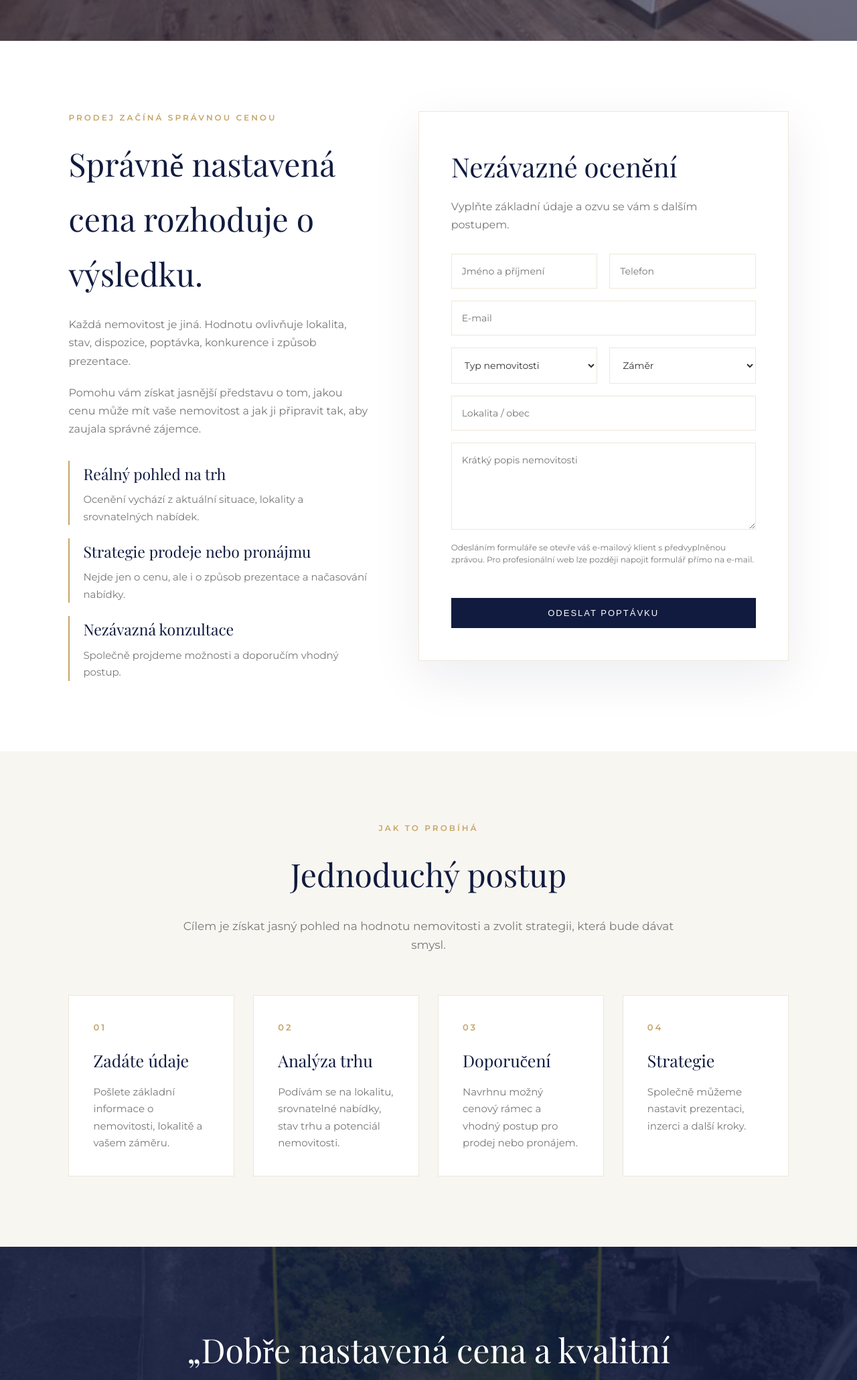
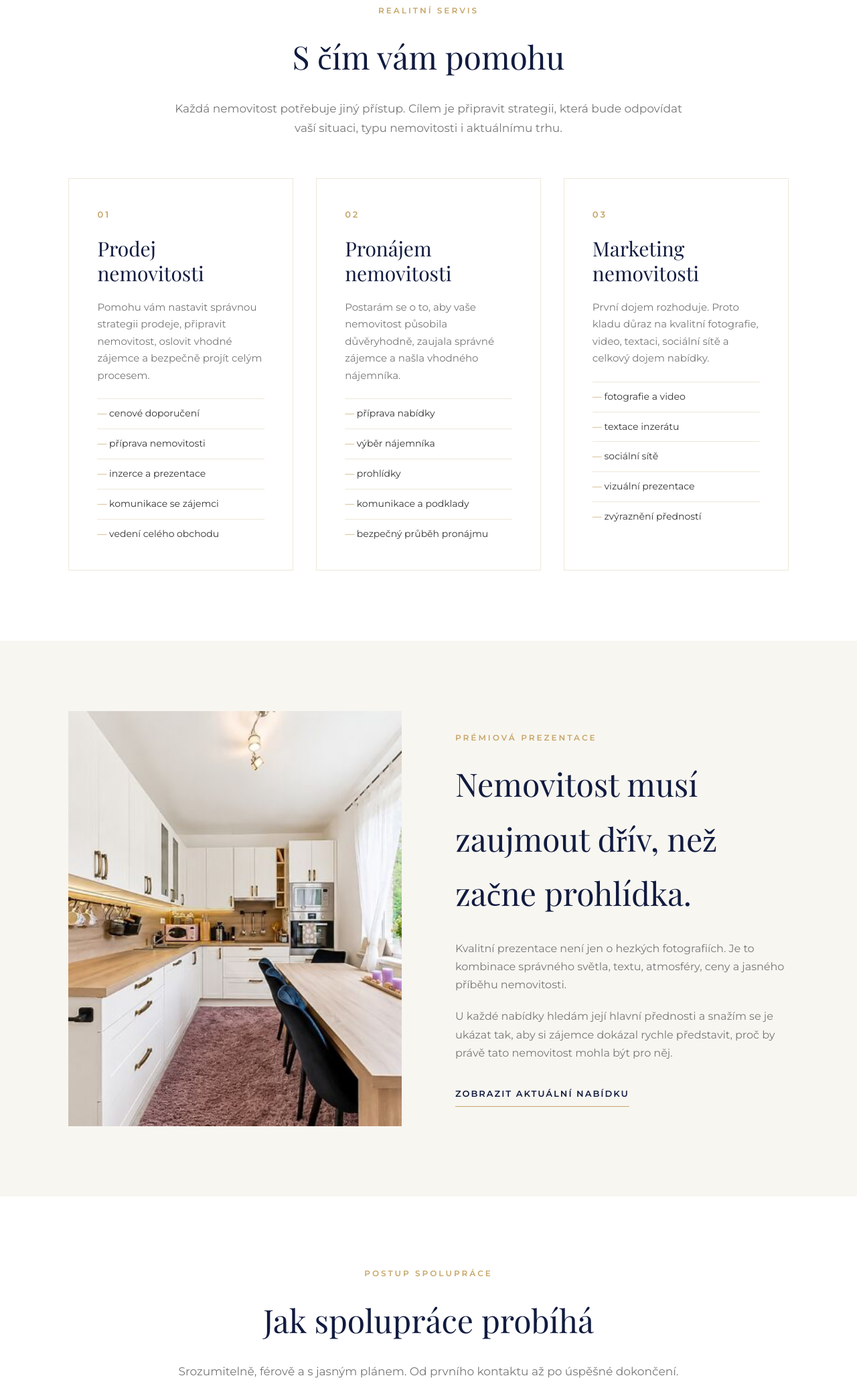
Before and after one commit to takashitadag/Kamila, a plain HTML site: page sluzby.html in a window 1280 px wide. Shown: the part 739-2800 px from the top of the page at 67% size. Drawn offline with nearby package versions, Linux system fonts and the light colour scheme.

Commit message:
Update sluzby.html

```diff
--- a/sluzby.html
+++ b/sluzby.html
@@ -4,7 +4,7 @@
 <meta charset="UTF-8">
 <meta name="viewport" content="width=device-width, initial-scale=1.0">
 
-<title>Ocenění nemovitosti | Kamila Kopřivová</title>
+<title>Služby | Kamila Kopřivová</title>
 
 <link href="https://fonts.googleapis.com/css2?family=Montserrat:wght@300;400;500;600&family=Playfair+Display:wght@400;500&display=swap" rel="stylesheet">
 
@@ -134,11 +134,11 @@ top:8px;
 }
 
 .hero{
-height:100vh;
-min-height:720px;
+height:80vh;
+min-height:640px;
 background:
 linear-gradient(rgba(17,27,63,.58),rgba(17,27,63,.58)),
-url("images/IMG_1011.png") center/cover;
+url("images/IMG_1008.jpeg") center/cover;
 display:flex;
 align-items:center;
 justify-content:center;
@@ -173,56 +173,6 @@ text-transform:uppercase;
 font-weight:300;
 }
 
-.hero-buttons{
-margin-top:44px;
-display:flex;
-justify-content:center;
-gap:18px;
-flex-wrap:wrap;
-}
-
-.btn{
-display:inline-block;
-padding:15px 32px;
-text-decoration:none;
-font-size:13px;
-letter-spacing:2px;
-text-transform:uppercase;
-font-weight:500;
-transition:.35s;
-border:none;
-cursor:pointer;
-}
-
-.btn-primary{
-background:white;
-color:var(--navy);
-}
-
-.btn-primary:hover{
-background:var(--gold-light);
-}
-
-.btn-dark{
-background:var(--navy);
-color:white;
-}
-
-.btn-dark:hover{
-background:var(--gold);
-}
-
-.btn-outline{
-border:1px solid white;
-color:white;
-background:transparent;
-}
-
-.btn-outline:hover{
-background:white;
-color:var(--navy);
-}
-
 section{
 padding:105px 8%;
 }
@@ -252,109 +202,137 @@ color:var(--muted);
 font-size:17px;
 }
 
-.valuation-section{
+.services{
 display:grid;
-grid-template-columns:0.9fr 1.1fr;
-gap:70px;
-align-items:start;
+grid-template-columns:repeat(3,1fr);
+gap:34px;
 }
 
-.valuation-text h2{
-font-size:48px;
-color:var(--navy);
+.service{
+background:white;
+border:1px solid var(--border);
+padding:42px;
+transition:.35s;
+}
+
+.service:hover{
+transform:translateY(-6px);
+box-shadow:0 24px 60px rgba(17,27,63,.08);
+}
+
+.service-number{
+color:var(--gold);
+font-size:13px;
+letter-spacing:3px;
+text-transform:uppercase;
+font-weight:600;
 margin-bottom:22px;
 }
 
-.valuation-text p{
-color:var(--muted);
-margin-bottom:20px;
-font-size:16px;
+.service h3{
+font-size:30px;
+color:var(--navy);
+line-height:1.25;
+margin-bottom:18px;
 }
 
-.benefits{
-margin-top:34px;
-display:grid;
-gap:20px;
-}
-
-.benefit{
-border-left:2px solid var(--gold);
-padding-left:20px;
-}
-
-.benefit h3{
-font-size:23px;
-color:var(--navy);
-margin-bottom:6px;
-}
-
-.benefit p{
-margin:0;
+.service p{
+color:var(--muted);
+margin-bottom:22px;
 font-size:15px;
 }
 
-.form-box{
-background:var(--white);
-border:1px solid var(--border);
-box-shadow:0 24px 70px rgba(17,27,63,.08);
-padding:48px;
+.service ul{
+list-style:none;
+display:grid;
+gap:10px;
 }
 
-.form-box h2{
-font-size:40px;
-color:var(--navy);
-margin-bottom:12px;
+.service li{
+color:var(--text);
+font-size:14px;
+border-top:1px solid var(--border);
+padding-top:10px;
 }
 
-.form-box p{
-color:var(--muted);
-margin-bottom:30px;
+.service li::before{
+content:"— ";
+color:var(--gold);
 }
 
-form{
+.presentation{
+background:var(--soft);
 display:grid;
-gap:18px;
+grid-template-columns:1fr 1fr;
+gap:80px;
+align-items:center;
 }
 
-.form-row{
-display:grid;
-grid-template-columns:1fr 1fr;
-gap:18px;
+.presentation-image{
+height:620px;
+overflow:hidden;
 }
 
-input,
-select,
-textarea{
+.presentation-image img{
 width:100%;
-padding:16px 15px;
-border:1px solid var(--border);
-font-family:"Montserrat",sans-serif;
-font-size:14px;
-color:var(--text);
-background:white;
-outline:none;
-transition:.3s;
+height:100%;
+object-fit:cover;
 }
 
-textarea{
-min-height:130px;
-resize:vertical;
+.presentation-text .section-label,
+.presentation-text .section-title{
+text-align:left;
 }
 
-input:focus,
-select:focus,
-textarea:focus{
-border-color:var(--gold);
+.presentation-text .section-title{
+margin-bottom:28px;
 }
 
-.form-note{
-font-size:12px;
+.presentation-text p{
 color:var(--muted);
-line-height:1.5;
+margin-bottom:20px;
+}
+
+.btn{
+display:inline-block;
+padding:15px 32px;
+text-decoration:none;
+font-size:13px;
+letter-spacing:2px;
+text-transform:uppercase;
+font-weight:500;
+transition:.35s;
+}
+
+.btn-dark{
+background:var(--navy);
+color:white;
+}
+
+.btn-dark:hover{
+background:var(--gold);
+}
+
+.clean-btn{
+display:inline-block;
+color:var(--navy);
+text-decoration:none;
+letter-spacing:2px;
+text-transform:uppercase;
+font-size:13px;
+font-weight:600;
+border-bottom:1px solid var(--gold);
+padding-bottom:8px;
+transition:.3s;
+margin-top:16px;
+}
+
+.clean-btn:hover{
+color:var(--gold);
 }
 
 .process{
-background:var(--soft);
+background:white;
 }
 
 .steps{
@@ -364,9 +342,9 @@ gap:28px;
 }
 
 .step{
-background:white;
 border:1px solid var(--border);
 padding:36px;
+background:white;
 }
 
 .step-number{
@@ -389,7 +367,7 @@ color:var(--muted);
 font-size:15px;
 }
 
-.quote{
+.cta{
 background:
 linear-gradient(rgba(17,27,63,.82),rgba(17,27,63,.82)),
 url("images/IMG_1014.png") center/cover;
@@ -398,47 +376,20 @@ text-align:center;
 padding:120px 8%;
 }
 
-.quote h2{
-font-size:50px;
-max-width:980px;
-margin:auto;
-line-height:1.35;
+.cta h2{
+font-size:54px;
+margin-bottom:22px;
 }
 
-.quote span{
-color:var(--gold-light);
+.cta p{
+max-width:720px;
+margin:0 auto 38px;
+color:#e6e6e6;
 }
 
-.contact{
-background:white;
-}
-
-.contact-box{
-max-width:850px;
-margin:auto;
-text-align:center;
-background:var(--soft);
-padding:65px;
-border:1px solid var(--border);
-}
-
-.contact-box h2{
-font-size:46px;
-color:var(--navy);
-margin-bottom:20px;
-}
-
-.contact-box p{
-color:var(--muted);
-margin-bottom:8px;
-}
-
-.contact-links{
-margin-top:34px;
-display:flex;
-justify-content:center;
-gap:16px;
-flex-wrap:wrap;
+.cta .btn-dark{
+background:var(--gold);
+color:white;
 }
 
 footer{
@@ -472,8 +423,13 @@ display:none;
 font-size:58px;
 }
 
-.valuation-section{
+.services{
 grid-template-columns:1fr;
+}
+
+.presentation{
+grid-template-columns:1fr;
+gap:50px;
 }
 
 .steps{
@@ -499,13 +455,14 @@ padding:7px 10px;
 }
 
 .hero{
-min-height:680px;
+min-height:620px;
+height:75vh;
 padding:0 6%;
 }
 
 .hero h1{
-font-size:39px;
-letter-spacing:4px;
+font-size:40px;
+letter-spacing:5px;
 }
 
 .hero p{
@@ -513,9 +470,38 @@ font-size:12px;
 letter-spacing:2px;
 }
 
-.hero-buttons{
-flex-direction:column;
-align-items:center;
+section{
+padding:70px 6%;
+}
+
+.section-title,
+.presentation-text .section-title{
+font-size:36px;
+text-align:center;
+}
+
+.presentation-text .section-label{
+text-align:center;
+}
+
+.presentation-image{
+height:420px;
+}
+
+.service{
+padding:32px 26px;
+}
+
+.steps{
+grid-template-columns:1fr;
+}
+
+.cta{
+padding:85px 6%;
+}
+
+.cta h2{
+font-size:36px;
 }
 
 .btn{
@@ -523,56 +509,15 @@ width:100%;
 max-width:310px;
 text-align:center;
 }
-
-section{
-padding:70px 6%;
-}
-
-.section-title,
-.valuation-text h2{
-font-size:36px;
-}
-
-.form-box{
-padding:32px 24px;
-}
-
-.form-box h2{
-font-size:32px;
-}
-
-.form-row{
-grid-template-columns:1fr;
-}
-
-.steps{
-grid-template-columns:1fr;
-}
-
-.quote{
-padding:85px 6%;
-}
-
-.quote h2{
-font-size:32px;
-}
-
-.contact-box{
-padding:40px 26px;
-}
-
-.contact-box h2{
-font-size:34px;
-}
 }
 
 @media(max-width:420px){
 .hero h1{
-font-size:31px;
+font-size:32px;
 }
 
 .section-title,
-.valuation-text h2{
+.presentation-text .section-title{
 font-size:31px;
 }
 
@@ -605,165 +550,146 @@ padding:6px 8px;
 
 <section class="hero">
 <div class="hero-content">
-<h1>Ocenění nemovitosti</h1>
+<h1>Služby</h1>
 <div class="hero-line"></div>
-<p>Zjistěte reálnou hodnotu své nemovitosti</p>
-
-<div class="hero-buttons">
-<a href="#formular" class="btn btn-primary">Chci ocenění</a>
-<a href="tel:+420736167321" class="btn btn-outline">Zavolat</a>
-</div>
+<p>Kompletní realitní servis od první konzultace po předání</p>
 </div>
 </section>
 
-<section id="formular" class="valuation-section">
+<section>
 
-<div class="valuation-text">
-<div class="section-label" style="text-align:left;">Prodej začíná správnou cenou</div>
+<div class="section-label">Realitní servis</div>
+<h2 class="section-title">S čím vám pomohu</h2>
+<p class="section-subtitle">
+Každá nemovitost potřebuje jiný přístup. Cílem je připravit strategii,
+která bude odpovídat vaší situaci, typu nemovitosti i aktuálnímu trhu.
+</p>
 
-<h2>Správně nastavená cena rozhoduje o výsledku.</h2>
+<div class="services">
+
+<div class="service">
+<div class="service-number">01</div>
+<h3>Prodej nemovitosti</h3>
+<p>
+Pomohu vám nastavit správnou strategii prodeje, připravit nemovitost,
+oslovit vhodné zájemce a bezpečně projít celým procesem.
+</p>
+<ul>
+<li>cenové doporučení</li>
+<li>příprava nemovitosti</li>
+<li>inzerce a prezentace</li>
+<li>komunikace se zájemci</li>
+<li>vedení celého obchodu</li>
+</ul>
+</div>
+
+<div class="service">
+<div class="service-number">02</div>
+<h3>Pronájem nemovitosti</h3>
+<p>
+Postarám se o to, aby vaše nemovitost působila důvěryhodně,
+zaujala správné zájemce a našla vhodného nájemníka.
+</p>
+<ul>
+<li>příprava nabídky</li>
+<li>výběr nájemníka</li>
+<li>prohlídky</li>
+<li>komunikace a podklady</li>
+<li>bezpečný průběh pronájmu</li>
+</ul>
+</div>
+
+<div class="service">
+<div class="service-number">03</div>
+<h3>Marketing nemovitosti</h3>
+<p>
+První dojem rozhoduje. Proto kladu důraz na kvalitní fotografie,
+video, textaci, sociální sítě a celkový dojem nabídky.
+</p>
+<ul>
+<li>fotografie a video</li>
+<li>textace inzerátu</li>
+<li>sociální sítě</li>
+<li>vizuální prezentace</li>
+<li>zvýraznění předností</li>
+</ul>
+</div>
+
+</div>
+</section>
+
+<section class="presentation">
+
+<div class="presentation-image">
+<img src="images/IMG_1007.png" alt="Prezentace nemovitosti">
+</div>
+
+<div class="presentation-text">
+<div class="section-label">Prémiová prezentace</div>
+<h2 class="section-title">Nemovitost musí zaujmout dřív, než začne prohlídka.</h2>
 
 <p>
-Každá nemovitost je jiná. Hodnotu ovlivňuje lokalita, stav, dispozice,
-poptávka, konkurence i způsob prezentace.
+Kvalitní prezentace není jen o hezkých fotografiích. Je to kombinace správného světla,
+textu, atmosféry, ceny a jasného příběhu nemovitosti.
 </p>
 
 <p>
-Pomohu vám získat jasnější představu o tom, jakou cenu může mít vaše nemovitost
-a jak ji připravit tak, aby zaujala správné zájemce.
+U každé nabídky hledám její hlavní přednosti a snažím se je ukázat tak,
+aby si zájemce dokázal rychle představit, proč by právě tato nemovitost mohla být pro něj.
 </p>
 
-<div class="benefits">
-
-<div class="benefit">
-<h3>Reálný pohled na trh</h3>
-<p>Ocenění vychází z aktuální situace, lokality a srovnatelných nabídek.</p>
-</div>
-
-<div class="benefit">
-<h3>Strategie prodeje nebo pronájmu</h3>
-<p>Nejde jen o cenu, ale i o způsob prezentace a načasování nabídky.</p>
-</div>
-
-<div class="benefit">
-<h3>Nezávazná konzultace</h3>
-<p>Společně projdeme možnosti a doporučím vhodný postup.</p>
-</div>
-
-</div>
-</div>
-
-<div class="form-box">
-<h2>Nezávazné ocenění</h2>
-
-<p>
-Vyplňte základní údaje a ozvu se vám s dalším postupem.
-</p>
-
-<form action="mailto:koprivovakamila@gmail.com" method="post" enctype="text/plain">
-
-<div class="form-row">
-<input type="text" name="Jméno" placeholder="Jméno a příjmení" required>
-<input type="tel" name="Telefon" placeholder="Telefon" required>
-</div>
-
-<input type="email" name="E-mail" placeholder="E-mail" required>
-
-<div class="form-row">
-<select name="Typ nemovitosti" required>
-<option value="">Typ nemovitosti</option>
-<option>Byt</option>
-<option>Dům</option>
-<option>Pozemek</option>
-<option>Komerční prostor</option>
-<option>Jiné</option>
-</select>
-
-<select name="Záměr" required>
-<option value="">Záměr</option>
-<option>Prodej</option>
-<option>Pronájem</option>
-<option>Zatím se rozhoduji</option>
-</select>
-</div>
-
-<input type="text" name="Lokalita" placeholder="Lokalita / obec" required>
-
-<textarea name="Zpráva" placeholder="Krátký popis nemovitosti"></textarea>
-
-<p class="form-note">
-Odesláním formuláře se otevře váš e-mailový klient s předvyplněnou zprávou.
-Pro profesionální web lze později napojit formulář přímo na e-mail.
-</p>
-
-<button type="submit" class="btn btn-dark">Odeslat poptávku</button>
-</form>
+<a href="nemovitosti.html" class="clean-btn">Zobrazit aktuální nabídku</a>
 </div>
 
 </section>
 
 <section class="process">
 
-<div class="section-label">Jak to probíhá</div>
-<h2 class="section-title">Jednoduchý postup</h2>
+<div class="section-label">Postup spolupráce</div>
+<h2 class="section-title">Jak spolupráce probíhá</h2>
 
 <p class="section-subtitle">
-Cílem je získat jasný pohled na hodnotu nemovitosti a zvolit strategii,
-která bude dávat smysl.
+Srozumitelně, férově a s jasným plánem. Od prvního kontaktu až po úspěšné dokončení.
 </p>
 
 <div class="steps">
 
 <div class="step">
 <div class="step-number">01</div>
-<h3>Zadáte údaje</h3>
-<p>Pošlete základní informace o nemovitosti, lokalitě a vašem záměru.</p>
+<h3>Konzultace</h3>
+<p>Společně projdeme vaši situaci, typ nemovitosti a cíle prodeje nebo pronájmu.</p>
 </div>
 
 <div class="step">
 <div class="step-number">02</div>
-<h3>Analýza trhu</h3>
-<p>Podívám se na lokalitu, srovnatelné nabídky, stav trhu a potenciál nemovitosti.</p>
+<h3>Strategie</h3>
+<p>Nastavíme vhodný postup, cenu, prezentaci a způsob oslovení zájemců.</p>
 </div>
 
 <div class="step">
 <div class="step-number">03</div>
-<h3>Doporučení</h3>
-<p>Navrhnu možný cenový rámec a vhodný postup pro prodej nebo pronájem.</p>
+<h3>Prezentace</h3>
+<p>Připraví se kvalitní fotografie, textace, inzerce a případně video nebo sociální sítě.</p>
 </div>
 
 <div class="step">
 <div class="step-number">04</div>
-<h3>Strategie</h3>
-<p>Společně můžeme nastavit prezentaci, inzerci a další kroky.</p>
+<h3>Výsledek</h3>
+<p>Provedu vás jednáním, domluvou, prohlídkami a dokončením celého procesu.</p>
 </div>
 
 </div>
 </section>
 
-<section class="quote">
-<h2>
-„Dobře nastavená cena a kvalitní prezentace jsou základem
-<span>úspěšného realitního obchodu.</span>“
-</h2>
-</section>
+<section class="cta">
+<h2>Nejste si jistí, kde začít?</h2>
 
-<section class="contact">
-<div class="contact-box">
-<h2>Raději vše proberete osobně?</h2>
+<p>
+Začněme oceněním nemovitosti. Získáte lepší představu o její hodnotě
+a o tom, jaký postup bude dávat největší smysl.
+</p>
 
-<p>Ozvěte se mi a společně projdeme možnosti vaší nemovitosti.</p>
-<br>
-<p><strong>Ing. Kamila Kopřivová</strong></p>
-<p>Realitní makléřka pro Olomoucký kraj</p>
-<p>koprivovakamila@gmail.com</p>
-<p>+420 736 167 321</p>
-
-<div class="contact-links">
-<a href="mailto:koprivovakamila@gmail.com" class="btn btn-dark">Napsat e-mail</a>
-<a href="tel:+420736167321" class="btn btn-dark">Zavolat</a>
-</div>
-</div>
+<a href="oceneni-nemovitosti.html" class="btn btn-dark">Zjistit hodnotu nemovitosti</a>
 </section>
 
 <footer>
```
